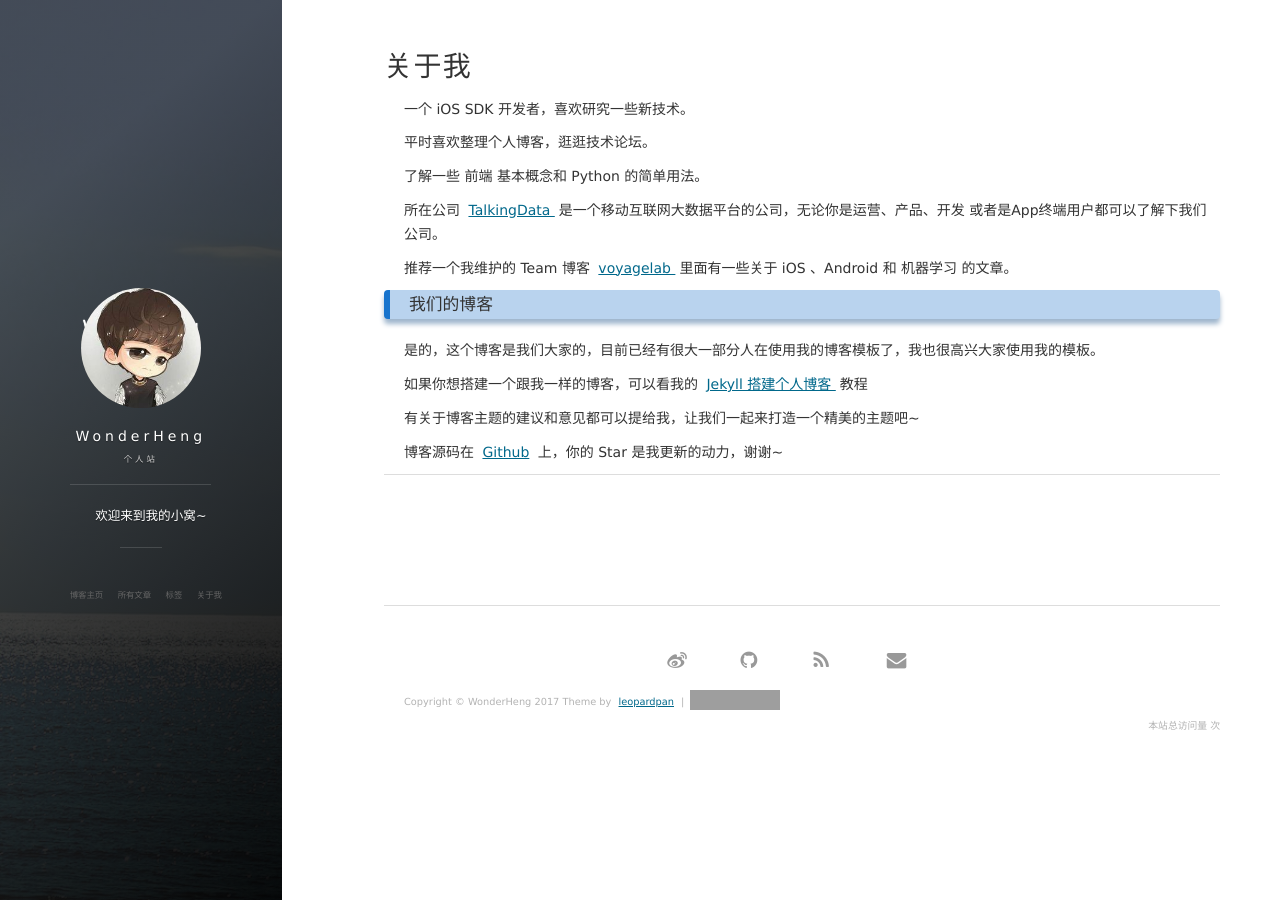
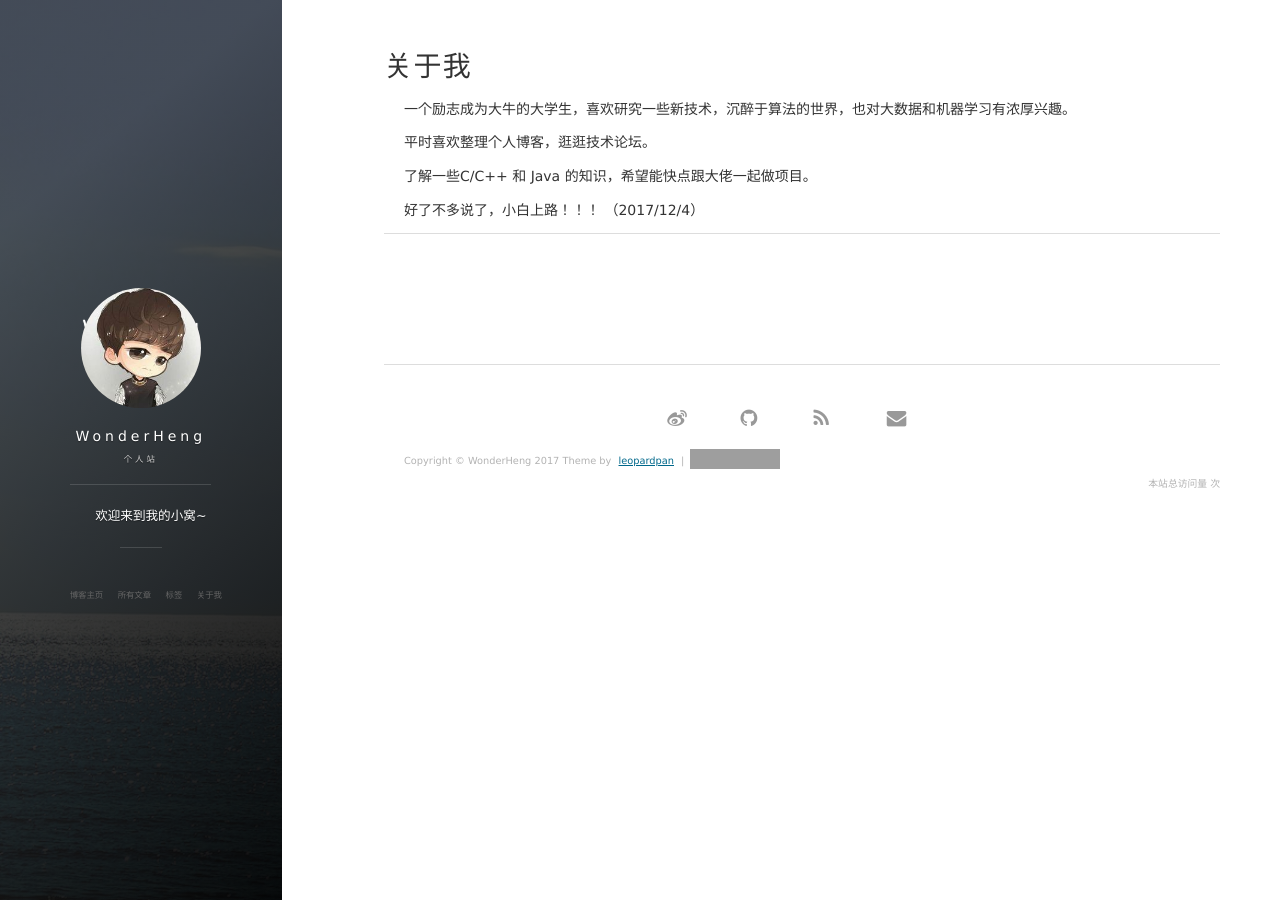
Before and after one commit to wonderheng/henghengCSDN.github.io, a Jekyll site: the page built from about.md, in a window 1280 px wide. Built offline with Jekyll 4.4.1, drawn with Linux system fonts in a browser that asks for light colours; nearby versions of some CDN libraries; comment, search, counter and statistics services are not loaded; grey boxes are pictures that could not be loaded.

Commit message:
关于我

```diff
--- a/about.md
+++ b/about.md
@@ -3,44 +3,16 @@
 title: 关于我
 ---
 
-一个 iOS SDK 开发者，喜欢研究一些新技术。
+一个励志成为大牛的大学生，喜欢研究一些新技术，沉醉于算法的世界，也对大数据和机器学习有浓厚兴趣。
 <p>
 平时喜欢整理个人博客，逛逛技术论坛。
 <p>
-了解一些 前端 基本概念和 Python 的简单用法。
+了解一些C/C++ 和 Java 的知识，希望能快点跟大佬一起做项目。
+
 
 <p>
-
-所在公司
-<a target="_blank" href="https://www.talkingdata.com/"> TalkingData </a>
-是一个移动互联网大数据平台的公司，无论你是运营、产品、开发 或者是App终端用户都可以了解下我们公司。
-<p>
-
-推荐一个我维护的 Team 博客
-<a target="_blank" href="http://talkingdata.me/"> voyagelab </a>
-里面有一些关于 iOS 、Android 和 机器学习 的文章。
-
-<p>
-
-<h3> 我们的博客 </h3>
-
-<p>
-
-是的，这个博客是我们大家的，目前已经有很大一部分人在使用我的博客模板了，我也很高兴大家使用我的模板。
-
-<p>
-
-如果你想搭建一个跟我一样的博客，可以看我的
-<a href="/2016/10/jekyll_tutorials1/"> Jekyll 搭建个人博客 </a>
-教程
-
-<p>
-
-有关于博客主题的建议和意见都可以提给我，让我们一起来打造一个精美的主题吧~
-
-<p>
-
-博客源码在 <a target="_blank" href='https://github.com/leopardpan/leopardpan.github.io/'>Github</a> 上，你的 Star 是我更新的动力，谢谢~
+好了不多说了，小白上路！！！
+				（2017/12/4）
 
 <p>
 
```
